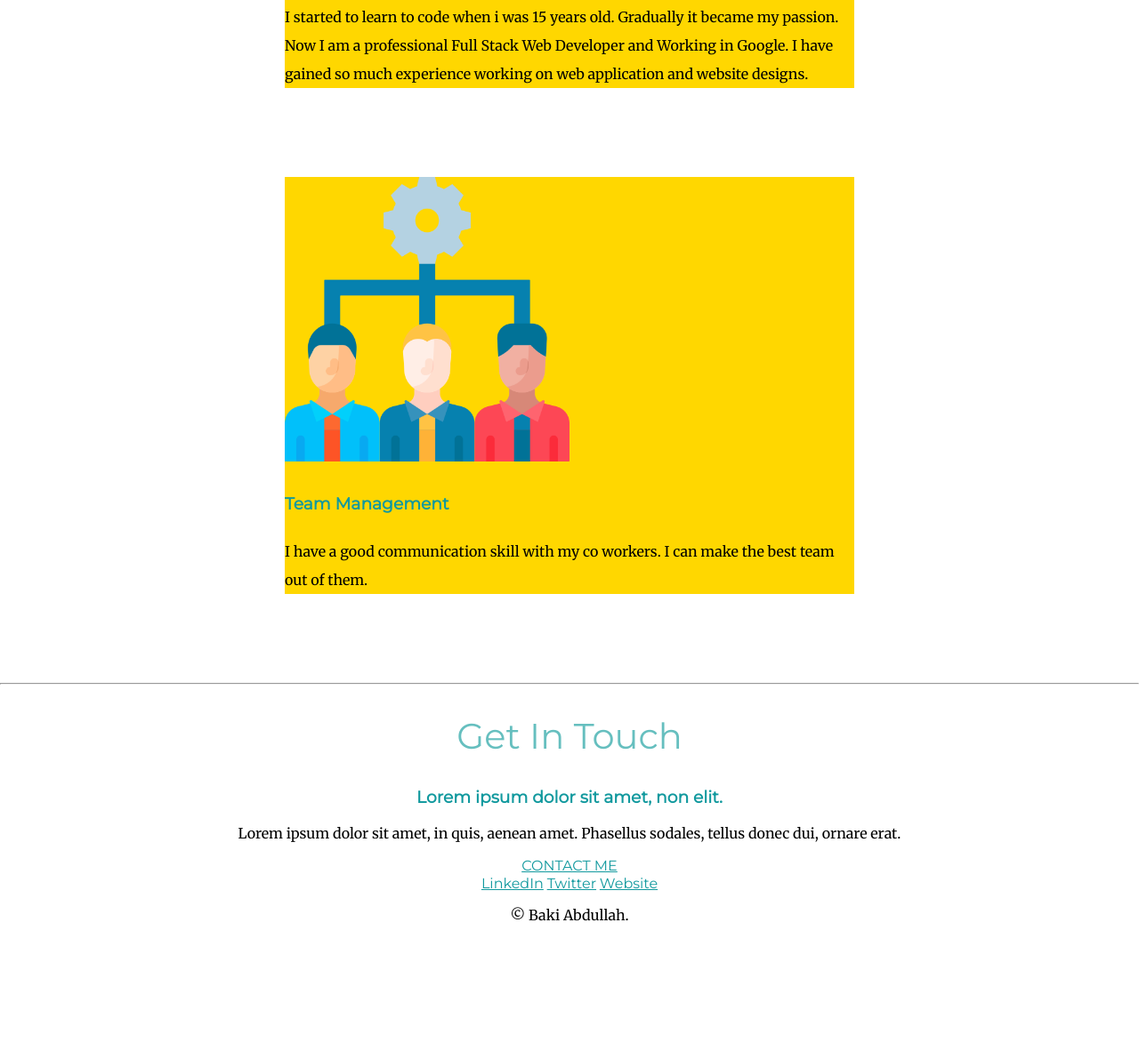
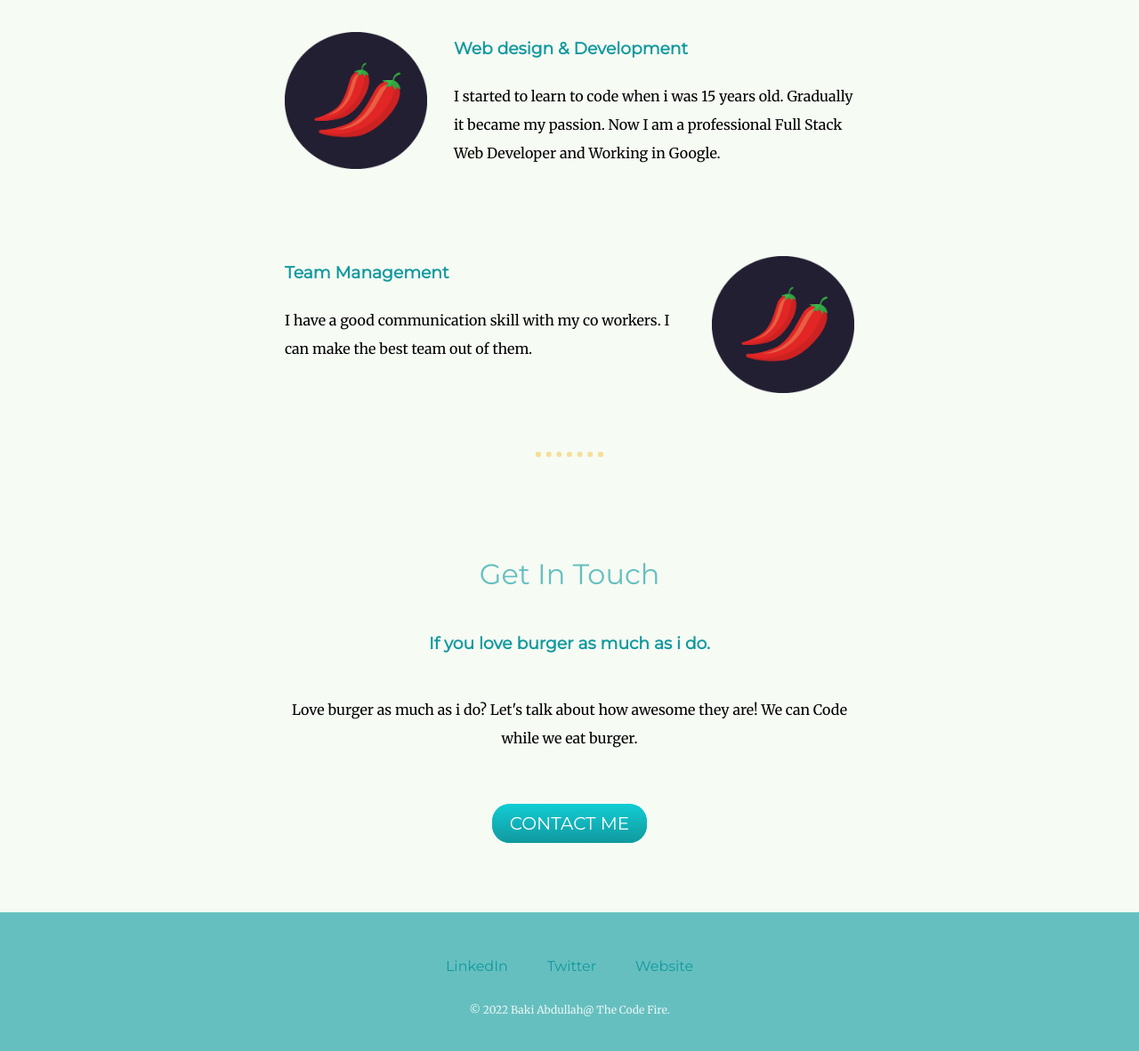
Before and after one commit to BakiAbdullah/CSS-Project-Angela, a plain HTML site: page index.html in a window 1280 px wide. Shown: the part 1522-2704 px from the top of the page at 89% size. Before the commit the page ends 2577 px from the top, so only its background shows below. Drawn offline with Linux system fonts and the light colour scheme.

Commit message:
Added Final Project on CSS Intermediate

```diff
--- a/css/styles.css
+++ b/css/styles.css
@@ -1,4 +1,5 @@
 body {
+  background-color: #F6FBF4;
   margin: 0;
   text-align: center;
   font-family: 'Merriweather', serif;
@@ -11,19 +12,20 @@ h1 {
   font-family: 'Sacramento', cursive;
 }
 
-h2{
+h2 {
   font-family: 'Montserrat', sans-serif;
-  font-size: 2.5rem;
+  font-size: 2rem;
   color: #66BFBF;
   font-weight: normal;
 }
- h3 , a {
-   font-family: 'Montserrat', sans-serif;
-   color: #11999E;
- }
+
+h3, a {
+  font-family: 'Montserrat', sans-serif;
+  color: #11999E;
+}
 
 .top-container {
-  background-color: #C8F2EF;
+  background-color: #EAF6F6;
   padding-top: 100px;
   position: relative;
 }
@@ -32,31 +34,109 @@ h2{
   text-decoration: underline;
 }
 
+.intro {
+  width: 50%;
+  margin: 0 auto;
+}
+
 .bottom-cloud {
   position: absolute;
-  left: 300px;
+  left: 200px;
   bottom: 300px;
 }
 
 .top-cloud {
   position: absolute;
-  right: 300px;
+  right: 100px;
   top: 50px;
 }
-.skill-row{
+
+.profile-pic {
+  margin-top: 4rem;
+}
+
+.skill-row {
   margin: 100px auto 100px auto;
   width: 50%;
-  background-color: gold;
   text-align: left;
   line-height: 2;
 }
-.skill-img{
+
+.skill-img {
+  width: 25%;
+  float: left;
+  margin-right: 30px;
+}
+
+.skills-img {
+  width: 25%;
+  float: right;
+  margin-left: 30px;
+}
+
+.code-skill {}
+
+hr {
+  border: dotted #F5DF99 6px;
+  border-bottom: none;
+  width: 5%;
+  margin: 100px auto;
+}
+
+.middle-container {
+  line-height: 2;
+}
+
+.contact-msg {
   width: 50%;
-}
-.middle-container {
-
+  margin: 40px auto 60px;
 }
 
 .bottom-container {
+  background-color: #66BFBF;
+  padding: 50px 0 20px;
+  margin-top: 5rem;
+}
 
+.copy-right {
+  color: #EAF6F6;
+  font-size: 0.75rem;
+  padding: 20px 0px;
 }
+
+.btn {
+  background: #11cdd4;
+  background-image: -webkit-linear-gradient(top, #11cdd4, #11999e);
+  background-image: -moz-linear-gradient(top, #11cdd4, #11999e);
+  background-image: -ms-linear-gradient(top, #11cdd4, #11999e);
+  background-image: -o-linear-gradient(top, #11cdd4, #11999e);
+  background-image: linear-gradient(to bottom, #11cdd4, #11999e);
+  -webkit-border-radius: 20;
+  -moz-border-radius: 20;
+  border-radius: 20px;
+  font-family: 'Montserrat', sans-serif;
+  color: #ffffff;
+  font-size: 20px;
+  padding: 10px 20px 10px 20px;
+  text-decoration: none;
+}
+
+.btn:hover {
+  background: #30e3cb;
+  background-image: -webkit-linear-gradient(top, #30e3cb, #2bc4ad);
+  background-image: -moz-linear-gradient(top, #30e3cb, #2bc4ad);
+  background-image: -ms-linear-gradient(top, #30e3cb, #2bc4ad);
+  background-image: -o-linear-gradient(top, #30e3cb, #2bc4ad);
+  background-image: linear-gradient(to bottom, #30e3cb, #2bc4ad);
+  text-decoration: none;
+}
+
+a {
+  text-decoration: none;
+  color: #11999E;
+  font-family: 'Montserrat', sans-serif;
+  margin: 10px 20px;
+}
+a:hover{
+  color: #EAF6F6;
+}
--- a/index.html
+++ b/index.html
@@ -23,20 +23,20 @@
   </div>
   <div class="middle-container">
     <div class="profile">
-      <img src="images/me.png" alt="Profile-pic">
+      <img class="profile-pic" src="images/me.png" alt="Profile-pic">
       <h2>Hello.</h2>
-      <p>I am an iOS and Web Developer. Founder and CTO of The Code Fire. I 🧡 coffee and egg. I cook my own coffee.</p>
+      <p class="intro">I am an iOS and Web Developer. I am the founder and CTO of The Code Fire. I 🧡 coffee and egg. I brew my own coffee.</p>
     </div>
     <hr>
     <div class="skills">
       <h2>My Skills.</h2>
       <div class="skill-row">
-        <img class="skill-img" src="images/skills3.png" alt="">
+        <img class="skill-img" src="images/chillies.png" alt="">
         <h3>Web design & Development</h3>
-        <p>I started to learn to code when i was 15 years old. Gradually it became my passion. Now I am a professional Full Stack Web Developer and Working in Google. I have gained so much experience working on web application and website designs.</p>
+        <p>I started to learn to code when i was 15 years old. Gradually it became my passion. Now I am a professional Full Stack Web Developer and Working in Google.</p>
       </div>
       <div class="skill-row">
-        <img class="skill-img" src="images/management.png" alt="">
+        <img class="skills-img" src="images/chillies.png" alt="">
         <h3>Team Management</h3>
         <p>I have a good communication skill with my co workers. I can make the best team out of them.</p>
       </div>
@@ -44,9 +44,9 @@
     <hr>
     <div class="contact-me">
       <h2>Get In Touch</h2>
-      <h3>Lorem ipsum dolor sit amet, non elit.</h3>
-      <p>Lorem ipsum dolor sit amet, in quis, aenean amet. Phasellus sodales, tellus donec dui, ornare erat.</p>
-      <a class="btn" href="mailto:shatil605@gmail.com">CONTACT ME</a>
+      <h3>If you love burger as much as i do.</h3>
+      <p class="contact-msg">Love burger as much as i do? Let's talk about how awesome they are! We can Code while we eat burger.</p>
+      <a class="btn"  href="mailto:shatil605@gmail.com">CONTACT ME</a>
     </div>
   </div>
 
@@ -55,7 +55,7 @@
     <a class="footer-link" href="https://www.linkedin.com/">LinkedIn</a>
     <a class="footer-link" href="https://twitter.com/">Twitter</a>
     <a class="footer-link" href="https://www.appbrewery.co/">Website</a>
-    <p>© Baki Abdullah.</p>
+    <p class="copy-right">© 2022 Baki Abdullah@ The Code Fire.</p>
   </div>
 
 
```
